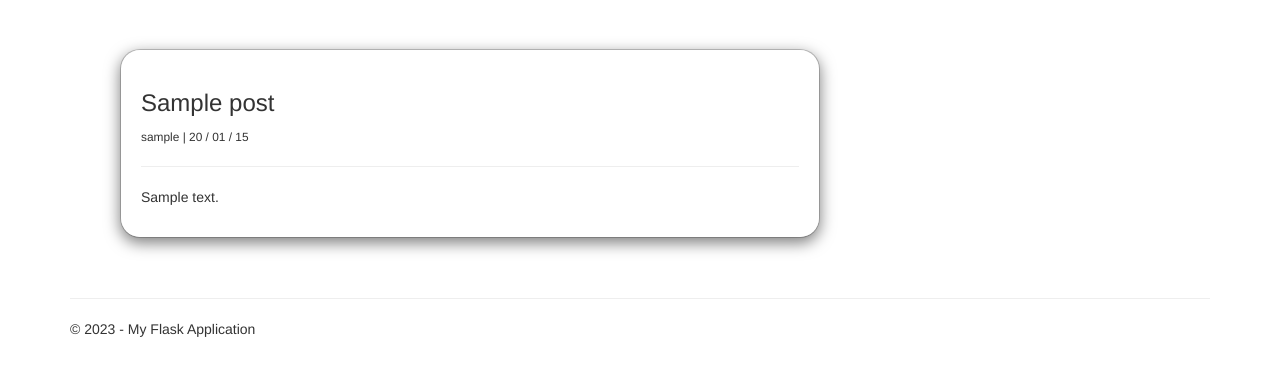
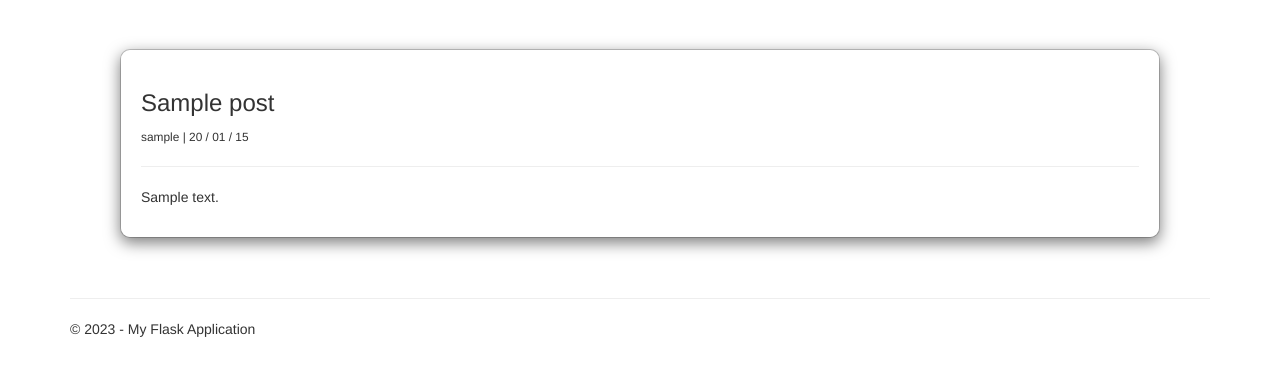
Before and after one commit to mansourB92/MyBlog, a Flask app: page / in a window 1280 px wide. Shown: the part 51-427 px from the top of the page. Run offline with Flask 2, Linux system fonts and the light colour scheme; tables that the repository leaves empty hold one stand-in row (values such as "Sample post"); some libraries are stand-ins or nearby versions.

Commit message:
Update index.html

```diff
--- a/Blog/templates/index.html
+++ b/Blog/templates/index.html
@@ -4,7 +4,7 @@
 
 <div class="body-content" style="padding: 20px; width: auto; margin: 10px;">
     {% for post in posts %}
-    <div class="modal-content" style="padding: 20px; width: 700px; margin: 20px; border-radius: 20px">
+    <div class="modal-content" style="padding: 20px; width: auto; margin: 20px; border-radius: 10px;">
         <h3>{{post.title}}</h3>
         <small>{{post.author.user_name}} | {{post.date.strftime('%y / %m / %d')}}</small>
         <hr/>
```
